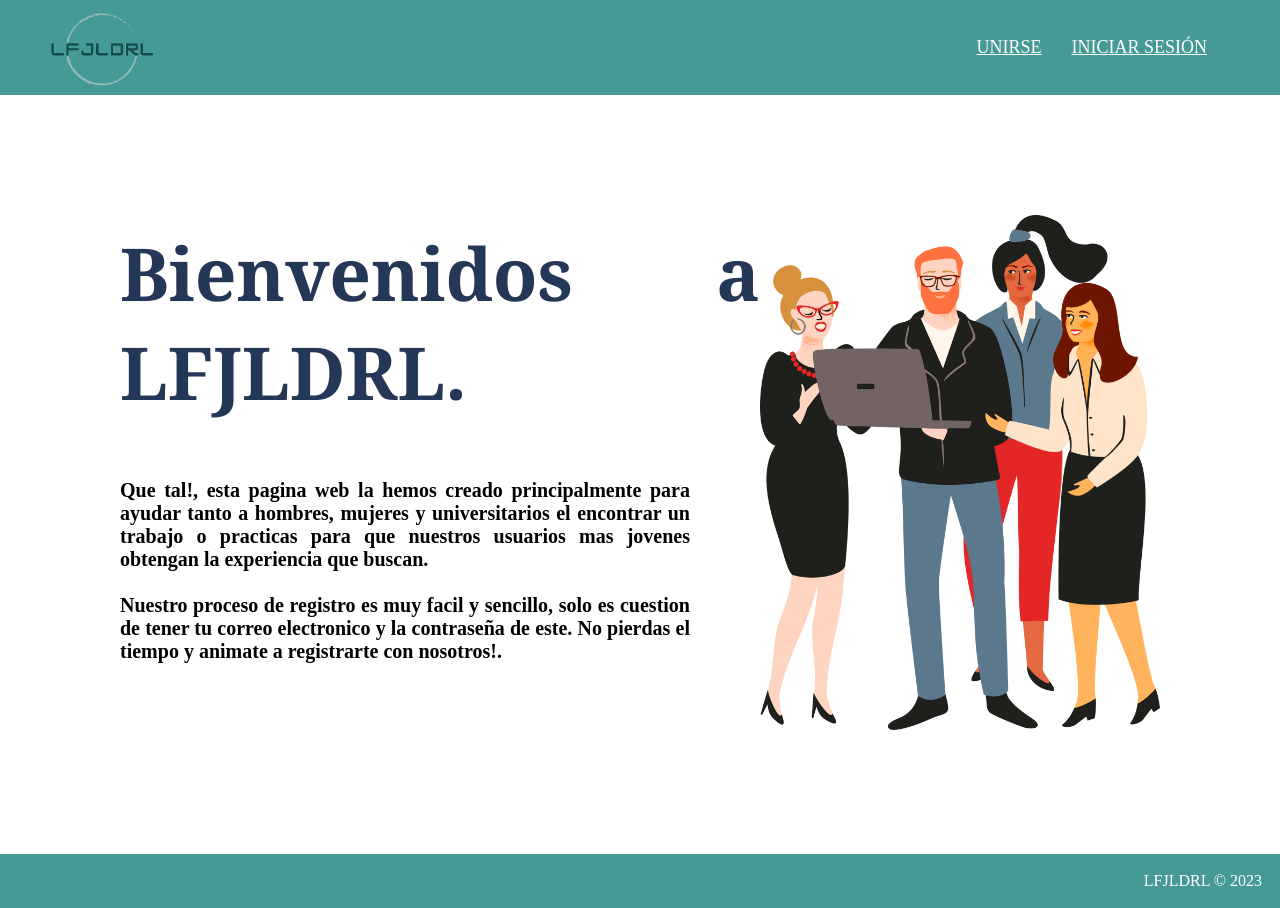
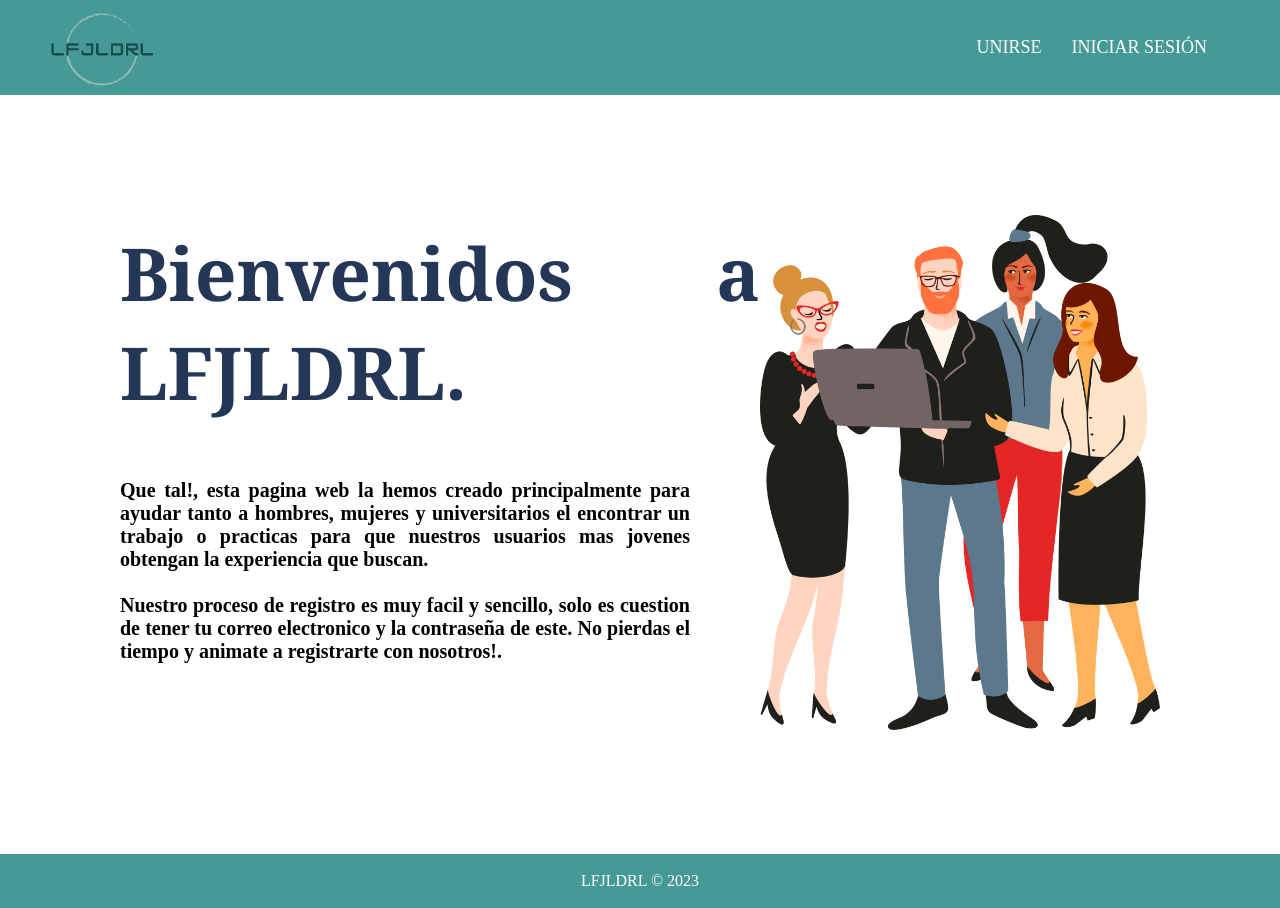
Before and after one commit to MarioMedePrsc/LFJLDRL, a PHP site: page / in a window 1280 px wide. Run offline with PHP 8.4, Linux system fonts and the light colour scheme.

Commit message:
ACTUALIZACION DE CSS INTERFAZ 1

```diff
--- a/css/nav.css
+++ b/css/nav.css
@@ -31,4 +31,12 @@ h4{
     color: white;
     padding: 18px;
     text-align: right;
+    display: flex;
+    justify-content: center;
 }
+.footer p{
+    text-align: center;
+}
+.links{
+    text-decoration: none;
+}
```
